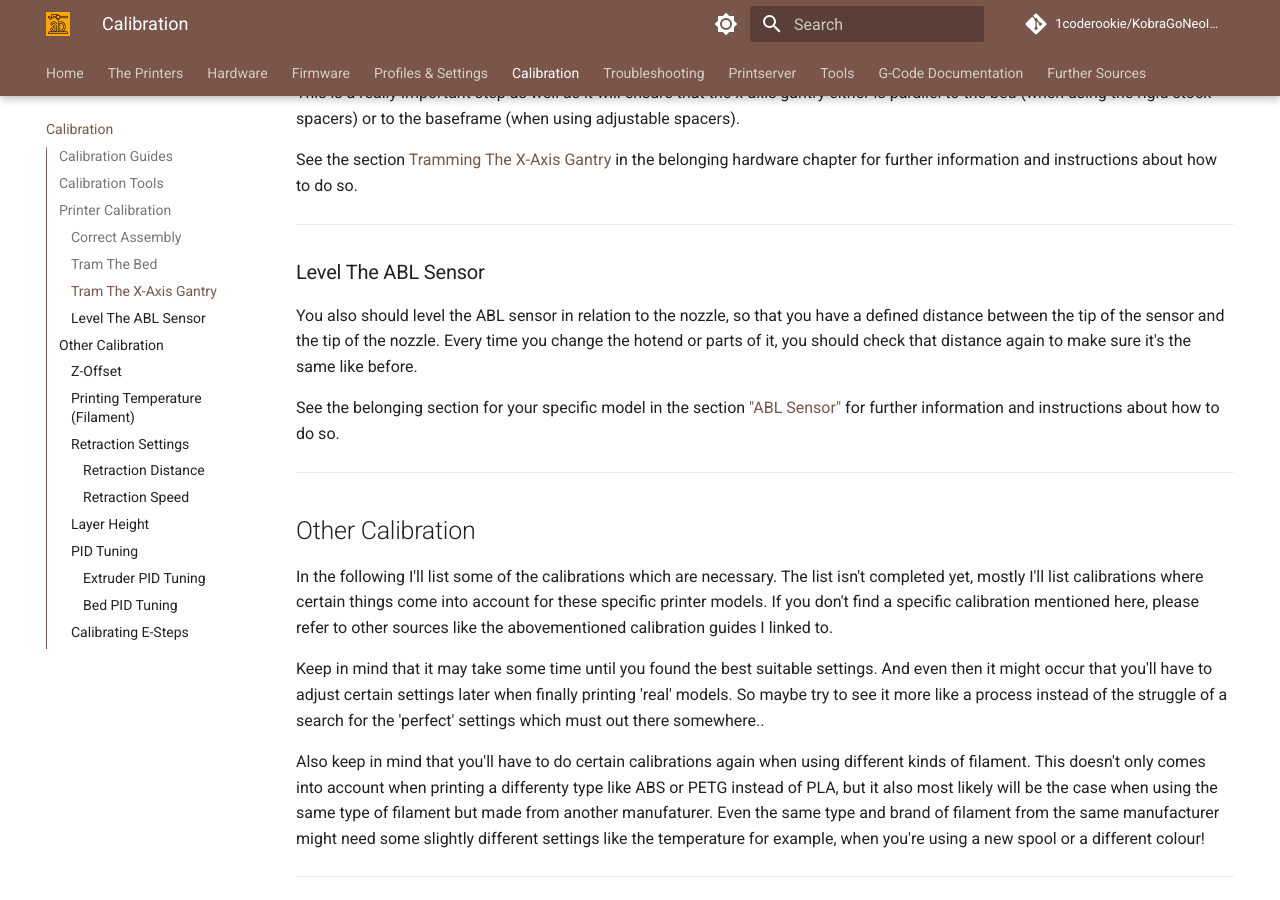
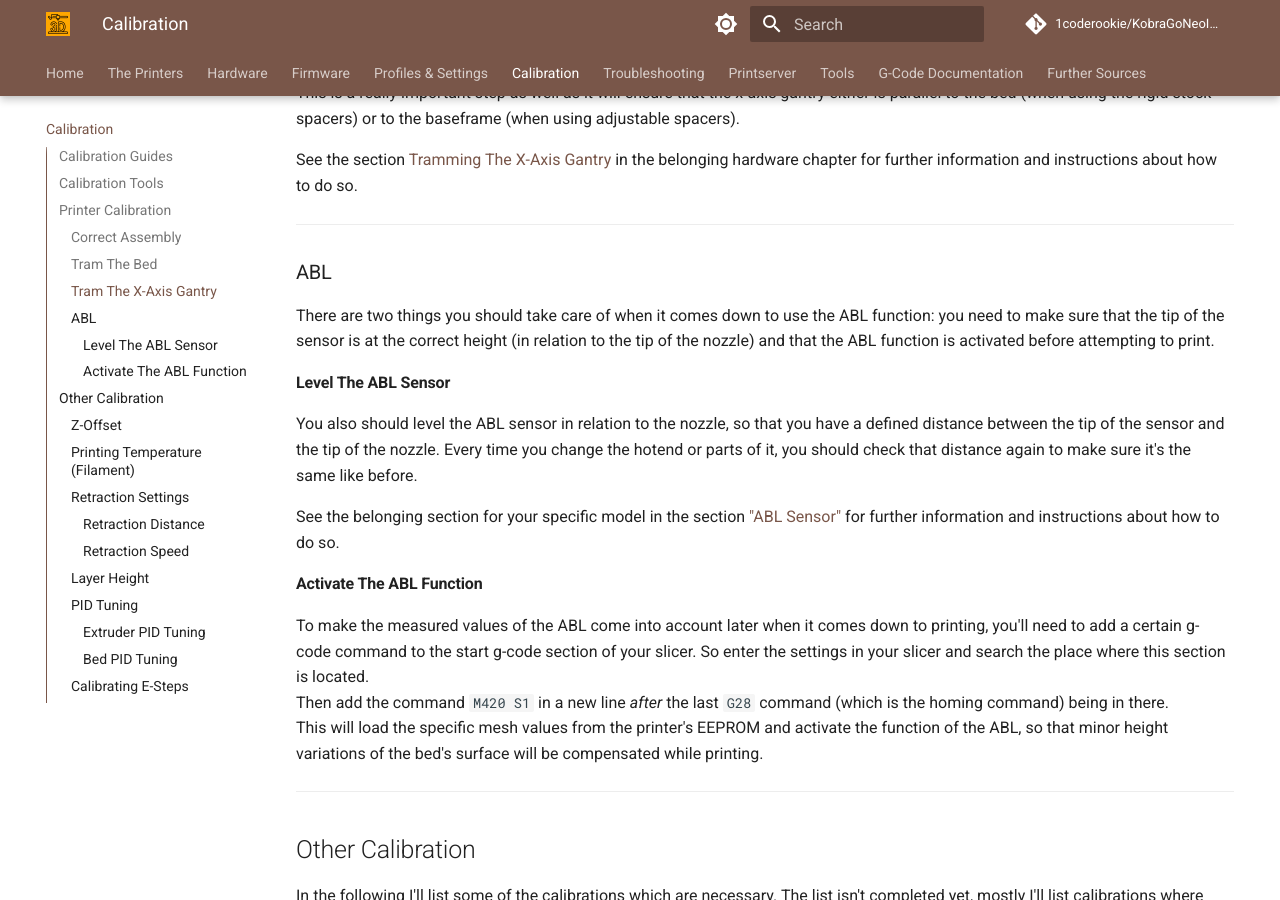
Before and after one commit to IguanaBob/KobraGoNeoInsights, an MkDocs documentation site: the page built from docs/calibration.md, in a window 1280 px wide and 900 px high, scrolled down 2969 px. Built offline with MkDocs 1.6.1 and Material for MkDocs 9.7.7, drawn with Linux system fonts in a browser that asks for light colours; comment, search, counter and statistics services are not loaded.

Commit message:
Update calibration.md

```diff
--- a/docs/calibration.md
+++ b/docs/calibration.md
@@ -78,10 +78,18 @@ See the section [Tramming The X-Axis Gantry](hardware/axes.md#tramming-the-x-axi
 
 ---
 
-### Level The ABL Sensor
+### ABL
+There are two things you should take care of when it comes down to use the ABL function: you need to make sure that the tip of the sensor is at the correct height (in relation to the tip of the nozzle) and that the ABL function is activated before attempting to print.
+
+#### Level The ABL Sensor
 You also should level the ABL sensor in relation to the nozzle, so that you have a defined distance between the tip of the sensor and the tip of the nozzle. Every time you change the hotend or parts of it, you should check that distance again to make sure it's the same like before.
 
 See the belonging section for your specific model in the section ["ABL Sensor"](hardware/printhead.md#abl-sensor) for further information and instructions about how to do so.
+
+#### Activate The ABL Function
+To make the measured values of the ABL come into account later when it comes down to printing, you'll need to add a certain g-code command to the start g-code section of your slicer. So enter the settings in your slicer and search the place where this section is located.
+Then add the command `M420 S1` in a new line *after* the last `G28` command (which is the homing command) being in there.
+This will load the specific mesh values from the printer's EEPROM and activate the function of the ABL, so that minor height variations of the bed's surface will be compensated while printing.
 
 ---
 
```
